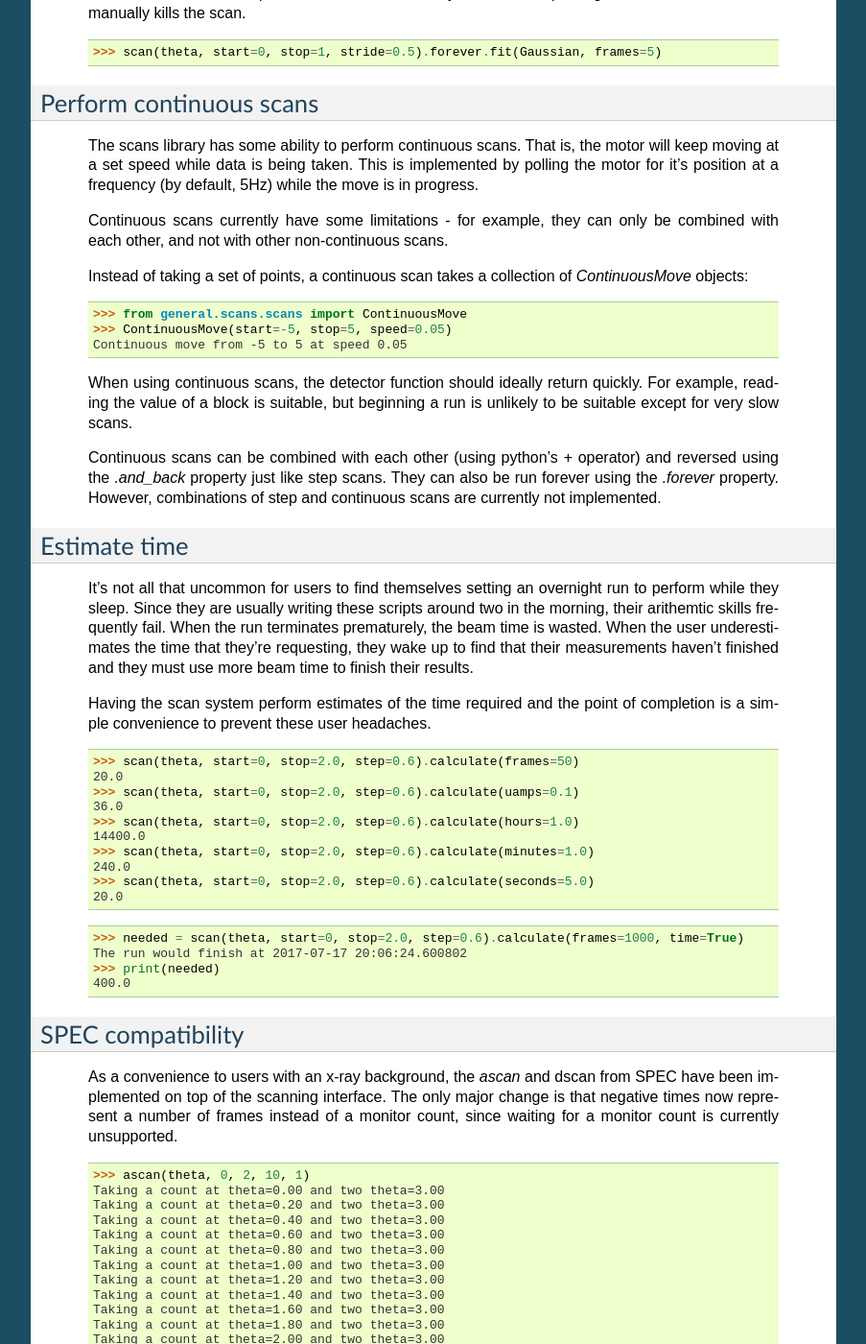
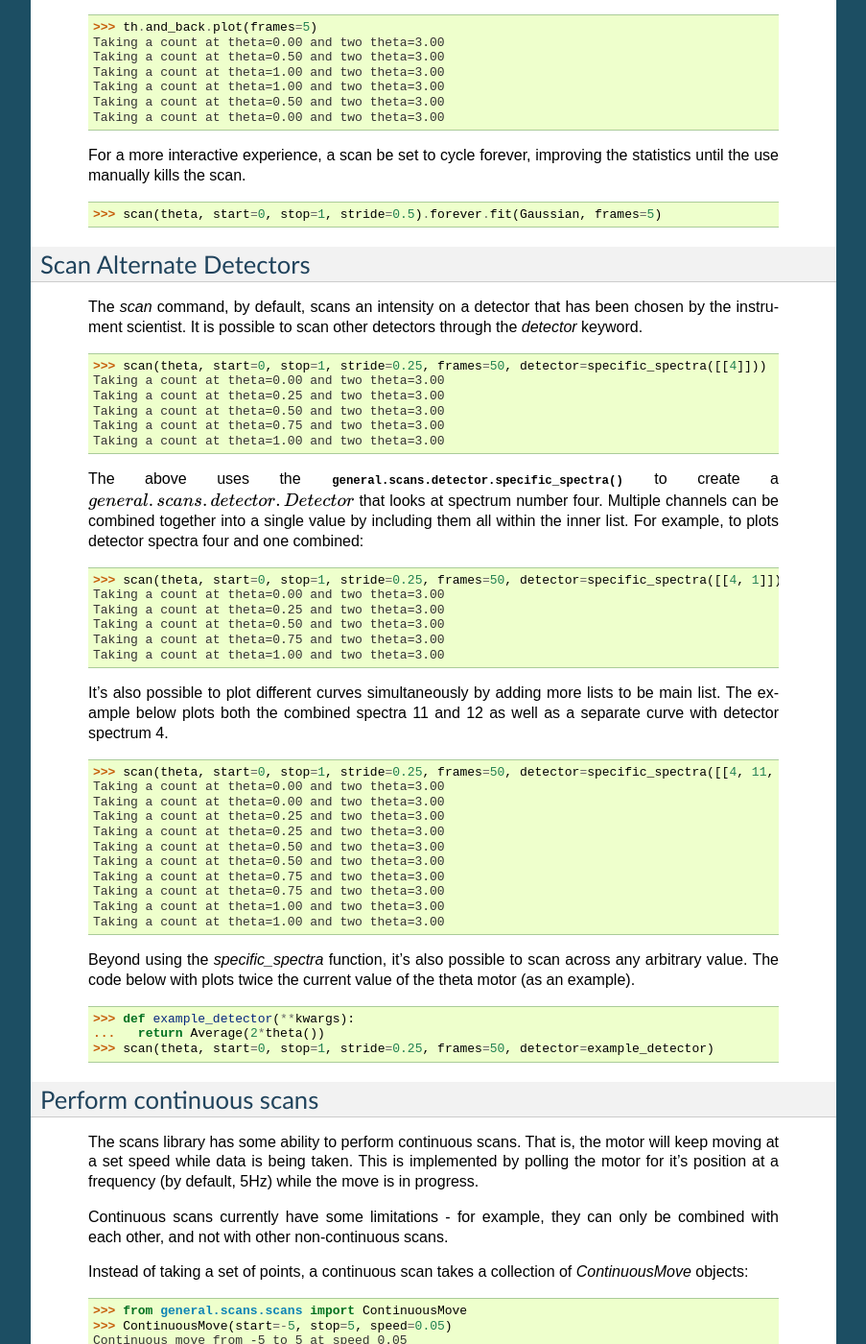
Before and after one commit to ISISNeutronMuon/InstrumentScripts, a Sphinx documentation site: the page built from doc/source/scans/tutorial.rst, in a window 1280 px wide and 1400 px high, scrolled down 11640 px. Shown: the whole window at 96% size, without its empty margins (198-1101 px from the left). Built offline with Sphinx 7.4.7, drawn with Linux system fonts in a browser that asks for light colours; some of the changed text lies outside the part shown.

Commit message:
Early march merge (#17)
* Prevent pointless plots

* Initial tutorial on different detectors

* Clean Lint

* Update Changelog

* Add scanning12 DAE mode to Larmor

* Clean lint

* Rerun aperature fix

```diff
--- a/doc/source/scans/tutorial.rst
+++ b/doc/source/scans/tutorial.rst
@@ -152,6 +152,16 @@
 	    Traceback (most recent call last):
 	    ...
 	    RuntimeError: Unable to build a scan with that set of options.
+
+  Given the flexibility of the scanning system, it's not too difficult
+  to accidentally request a scan that contains no data points.
+  Instead of plotting a pointless scan, the scanning system will raise
+  an exception, as this is almost never what the user intended.
+
+  >>> scan(theta, -2, -3, 0.2, 5)
+  Traceback (most recent call last):
+  ...
+  RuntimeError: Your requested scan contains no points.  Are you trying to move a negative distance with positive steps?
 
 Motor Objects
 -------------
@@ -466,6 +476,57 @@
 
   >>> scan(theta, start=0, stop=1, stride=0.5).forever.fit(Gaussian, frames=5) #doctest: +SKIP
 
+Scan Alternate Detectors
+------------------------
+
+  The `scan` command, by default, scans an intensity on a detector
+  that has been chosen by the instrument scientist.  It is possible to
+  scan other detectors through the `detector` keyword.
+
+  >>> scan(theta, start=0, stop=1, stride=0.25, frames=50, detector=specific_spectra([[4]]))
+  Taking a count at theta=0.00 and two theta=3.00
+  Taking a count at theta=0.25 and two theta=3.00
+  Taking a count at theta=0.50 and two theta=3.00
+  Taking a count at theta=0.75 and two theta=3.00
+  Taking a count at theta=1.00 and two theta=3.00
+
+  The above uses the :meth:`general.scans.detector.specific_spectra`
+  to create a :math:`general.scans.detector.Detector` that looks at
+  spectrum number four.  Multiple channels can be combined together
+  into a single value by including them all within the inner list.
+  For example, to plots detector spectra four and one combined:
+
+  >>> scan(theta, start=0, stop=1, stride=0.25, frames=50, detector=specific_spectra([[4, 1]]))
+  Taking a count at theta=0.00 and two theta=3.00
+  Taking a count at theta=0.25 and two theta=3.00
+  Taking a count at theta=0.50 and two theta=3.00
+  Taking a count at theta=0.75 and two theta=3.00
+  Taking a count at theta=1.00 and two theta=3.00
+
+  It's also possible to plot different curves simultaneously by adding
+  more lists to be main list.  The example below plots both the
+  combined spectra 11 and 12 as well as a separate curve with detector
+  spectrum 4.
+
+  >>> scan(theta, start=0, stop=1, stride=0.25, frames=50, detector=specific_spectra([[4, 11, 12], [4, 1]]))
+  Taking a count at theta=0.00 and two theta=3.00
+  Taking a count at theta=0.00 and two theta=3.00
+  Taking a count at theta=0.25 and two theta=3.00
+  Taking a count at theta=0.25 and two theta=3.00
+  Taking a count at theta=0.50 and two theta=3.00
+  Taking a count at theta=0.50 and two theta=3.00
+  Taking a count at theta=0.75 and two theta=3.00
+  Taking a count at theta=0.75 and two theta=3.00
+  Taking a count at theta=1.00 and two theta=3.00
+  Taking a count at theta=1.00 and two theta=3.00
+
+  Beyond using the `specific_spectra` function, it's also possible to
+  scan across any arbitrary value.  The code below with plots twice
+  the current value of the theta motor (as an example).
+
+  >>> def example_detector(**kwargs):
+  ...   return Average(2*theta())
+  >>> scan(theta, start=0, stop=1, stride=0.25, frames=50, detector=example_detector)
 
 Perform continuous scans
 ------------------------
```
Also changed, not shown: doc/source/sans/tutorial.rst (+4 -4 lines), 7 other files.
